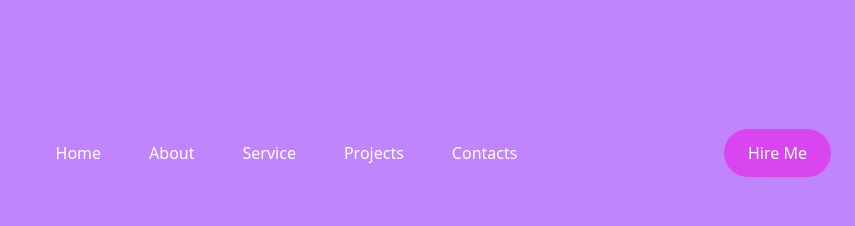
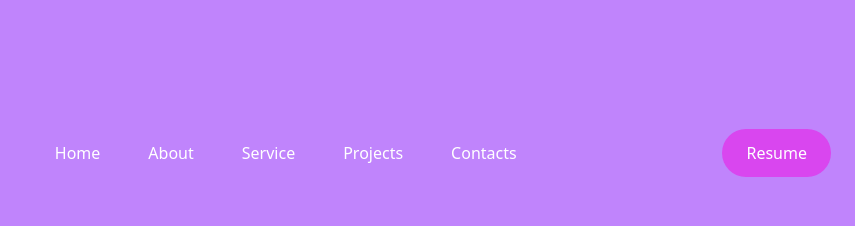
Before and after one commit to alaale123/personal-website, a website: page index.html in a window 1280 px wide. Shown: the full height of the page, 425-1280 px from the left. Drawn offline with Linux system fonts and the light colour scheme.

Commit message:
bottonka ayaan badalay

```diff
--- a/index.html
+++ b/index.html
@@ -21,10 +21,10 @@
         <a href="#" class="hover:text-emerald-400 text-white">About</a>
         <a href="#" class="hover:text-emerald-400 text-white">Service</a>
         <a href="#" class="hover:text-emerald-400 text-white">Projects</a>
-        <a href="#" class="hover:text-emerald-400 text-white">Contacts</a>
+        <xa href="#" class="hover:text-emerald-400 text-white">Contacts</a>
     </div>
     <!--Button-->
-    <a href="#" class="p-3 px-6 pt-3 text-white bg-fuchsia-500 rounded-full baseline hover:bg-pink-200">Hire Me</a>
+    <a href="#" class="p-3 px-6 pt-3 text-white bg-fuchsia-500 rounded-full baseline hover:bg-pink-200">Resume</a>
 </div>
 
 
```
Also changed, not shown: dist/style.css.
